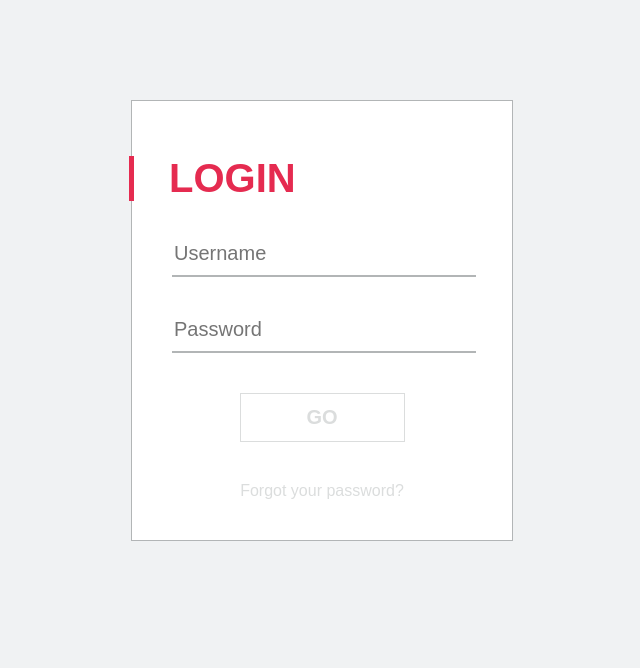
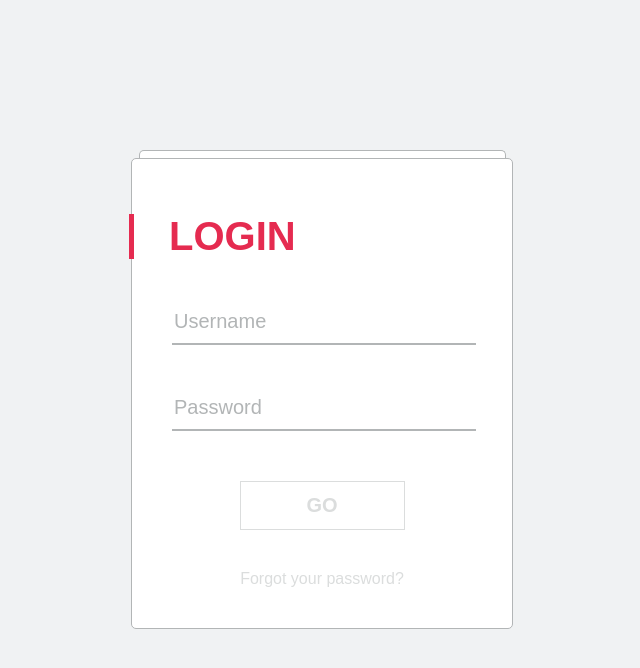
Before and after one commit to VostokSOS-Frontend/bugs, a PHP site: page /Romanenko/form2/form2.html in a window 1280 px wide. Shown: the top 668 px of the page, without its empty margins (318-958 px from the left). Run offline with PHP 8.4, Linux system fonts and the light colour scheme.

Commit message:
fix form2

```diff
--- a/Romanenko/css/form2.css
+++ b/Romanenko/css/form2.css
@@ -1,14 +1,26 @@
 body{
     background-color: #f0f2f3;
     font-family: sans-serif;
+}
+.line{
+    width: 365px;
+    height: 7px;
+    border:#b2b5b6 solid 1px;
+    border-bottom: none;
+    background-color: #fff;
+    border-top-left-radius: 5px;
+    border-top-right-radius: 5px;
+    margin:auto;
+    margin-top: 150px;
 }
 form{
     border:#b2b5b6 solid 1px;
     padding:15px 40px 25px;
     background-color: #fff;
     width: 300px;
-    margin:100px auto;
+    margin: auto;
     position: relative;
+    border-radius:5px;
 }
 input , a{
     display: block;
@@ -22,8 +34,11 @@ input{
     border:none;
     border-bottom: #b2b5b6 solid 2px;
     outline:none;
-    margin-bottom: 40px;
+    margin-bottom: 50px;
     width: 300px;
+}
+input::placeholder{
+    color:#b2b5b6;
 }
 p{
     font-size: 40px;
@@ -34,6 +49,7 @@ p{
     padding-left: 35px;
     position: relative;
     left:-43px;
+    margin-bottom: 50px;
 }
 .btn1{
     display: block;
@@ -49,6 +65,7 @@ p{
 }
 .btn1:hover{
     border: #E52B50 solid 1px;
+    color:#E52B50;
     transition: 0.5s;
 }
 a{
@@ -72,9 +89,11 @@ input[type="text"]:focus +span{
 display:block;
 position: absolute;
 top:130px;
+color:#b2b5b6;
 }
 input[type="password"]:focus +span{
 display:block;
 position: absolute;
-top:204px;
+top:218px;
+color:#b2b5b6;
 }
--- a/Romanenko/form2/form2.html
+++ b/Romanenko/form2/form2.html
@@ -6,6 +6,7 @@
     <link rel="stylesheet" href="../css/form2.css">
 </head>
 <body>
+    <div class="line"></div>
     <form action="">
         <p>Login</p>
         <input type="text" name="" id="" placeholder="Username">
```
